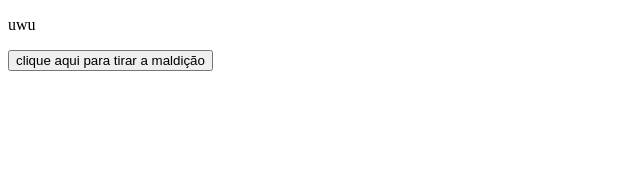
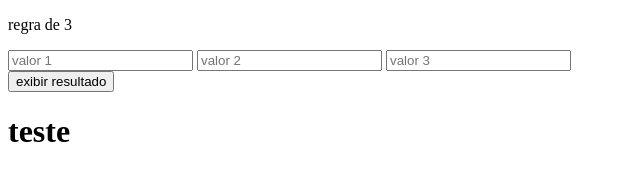
Before and after one commit to RonaldPombo/AulaPam, a website: page www/index.html in a window 1280 px wide. Shown: the whole page, without its empty margins (0-640 px from the left). Drawn offline with Linux system fonts and the light colour scheme.

Commit message:
script modificado

```diff
--- a/www/components/mainScript.js
+++ b/www/components/mainScript.js
@@ -1,3 +1,8 @@
-function olamundo(){
-    alert("Olá mundo!");
+function regrade3(){
+    var valor1 = document.getElementById('valor1')
+    var valor2 = document.getElementById('valor1')
+    var valor3 = document.getElementById('valor1')
+    var valor4 =
+    var x = value4 / valor1
+    document.getElementById('regra').innerHTML = 'Novo valor que quero que apareça';
 }
--- a/www/index.html
+++ b/www/index.html
@@ -12,7 +12,13 @@
     </script>
 </head>
 <body>
-	<p>uwu</p>
-    <input type="button" onclick="olamundo()" value="clique aqui para tirar a maldição">
+	<p>regra de 3</p>
+    <input type="number" placeholder="valor 1" id="valor1">
+    <input type="number" placeholder="valor 2" id="valor2">
+    <input type="number" placeholder="valor 3" id="valor3">
+    <br>
+    <input type="button" onclick="regrade3()" value="exibir resultado">
+    <br>
+    <h1 id="regra">teste</h1>
 </body>
 </html>
```
